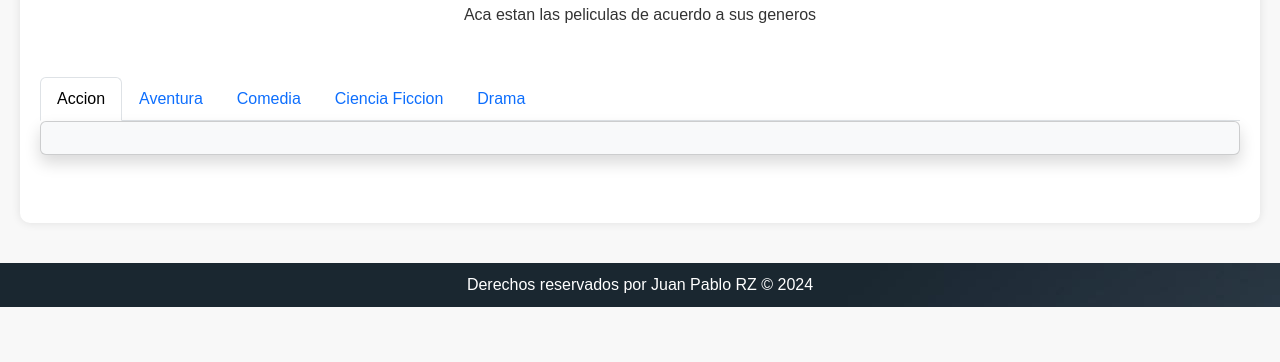
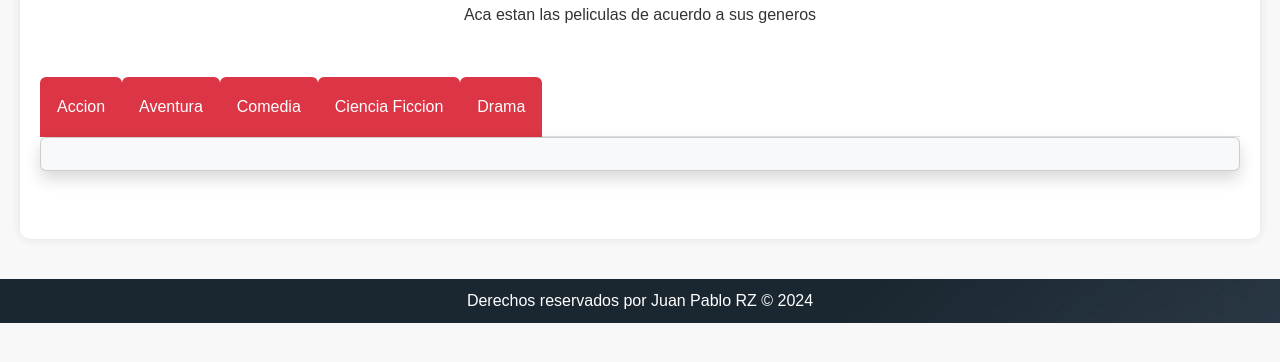
Before and after one commit to JPRuedaZ/papomovie-pagina, a website built with webpack: page front/paginas estaticas/peliculas.html in a window 1280 px wide. Shown: the part 346-708 px from the top of the page. Built offline with nearby package versions, Linux system fonts and the light colour scheme; no server answers.

Commit message:
implementando estilos a btns

```diff
--- a/front/paginas estaticas/peliculas.html
+++ b/front/paginas estaticas/peliculas.html
@@ -44,11 +44,11 @@
       </div>
       <nav>
         <div class="nav nav-tabs" id="nav-tab" role="tablist">
-          <button class="nav-link active btn-genres" id="nav-home-tab" data-bs-toggle="tab" data-bs-target="#nav-home" data-genero="Action" type="button" role="tab" aria-controls="nav-home" aria-selected="true">Accion</button>
-          <button class="nav-link btn-genres" id="nav-profile-tab" data-bs-toggle="tab" data-bs-target="#nav-profile" data-genero="Adventure" type="button" role="tab" aria-controls="nav-profile" aria-selected="false">Aventura</button>
-          <button class="nav-link btn-genres" id="nav-contact-tab" data-bs-toggle="tab" data-bs-target="#nav-contact" data-genero="Comedy" type="button" role="tab" aria-controls="nav-contact" aria-selected="false">Comedia</button>
-          <button class="nav-link btn-genres" id="nav-scifi-tab" data-bs-toggle="tab" data-bs-target="#nav-scifi" data-genero="Sci-Fi" type="button" role="tab" aria-controls="nav-scifi" aria-selected="false">Ciencia Ficcion</button>
-          <button class="nav-link btn-genres" id="nav-drama-tab" data-bs-toggle="tab" data-bs-target="#nav-drama" data-genero="Drama" type="button" role="tab" aria-controls="nav-drama" aria-selected="false">Drama</button>
+          <button class="nav-link btn-genres p-3 ml-3 bg-danger text-white" id="nav-home-tab" data-bs-toggle="tab" data-bs-target="#nav-home" data-genero="Action" type="button" role="tab" aria-controls="nav-home" aria-selected="true">Accion</button>
+          <button class="nav-link btn-genres p-3 ml-3 bg-danger text-white" id="nav-profile-tab" data-bs-toggle="tab" data-bs-target="#nav-profile" data-genero="Adventure" type="button" role="tab" aria-controls="nav-profile" aria-selected="false">Aventura</button>
+          <button class="nav-link btn-genres p-3 ml-3 bg-danger text-white" id="nav-contact-tab" data-bs-toggle="tab" data-bs-target="#nav-contact" data-genero="Comedy" type="button" role="tab" aria-controls="nav-contact" aria-selected="false">Comedia</button>
+          <button class="nav-link btn-genres p-3 ml-3 bg-danger text-white" id="nav-scifi-tab" data-bs-toggle="tab" data-bs-target="#nav-scifi" data-genero="Sci-Fi" type="button" role="tab" aria-controls="nav-scifi" aria-selected="false">Ciencia Ficcion</button>
+          <button class="nav-link btn-genres p-3 ml-3 bg-danger text-white" id="nav-drama-tab" data-bs-toggle="tab" data-bs-target="#nav-drama" data-genero="Drama" type="button" role="tab" aria-controls="nav-drama" aria-selected="false">Drama</button>
         </div>
       </nav>
       <div class="tab-content" id="nav-tabContent">
--- a/front/styles/styles.css
+++ b/front/styles/styles.css
@@ -42,6 +42,7 @@ body, h1, h2, h3, p, ul, li, figure {
    margin-left: 10px;
    background-color: none;
  }
+
   main {
     padding: 20px;
   }
```
